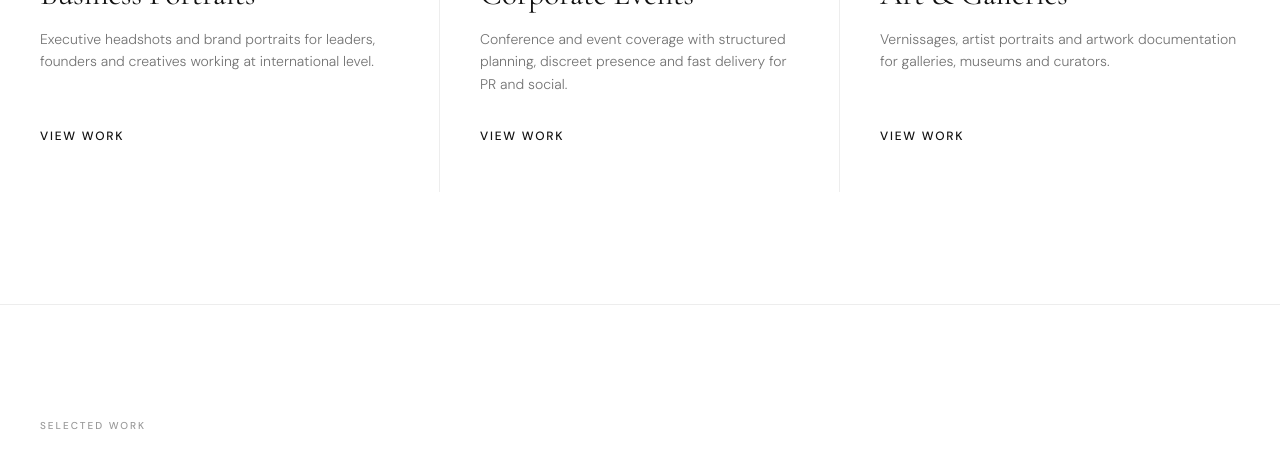
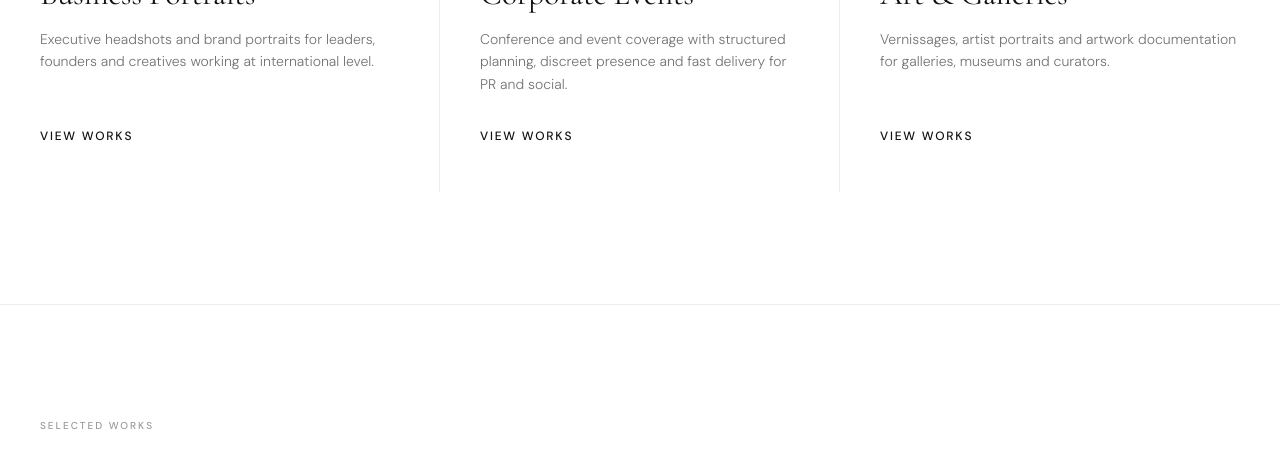
Before and after one commit to ArtFlaneur/evagorobets.com, a Next.js app: page /en in a window 1280 px wide. Shown: the part 1160-1632 px from the top of the page. Built offline with nearby package versions, Linux system fonts and the light colour scheme; grey boxes are pictures that could not be loaded.

Commit message:
home: make Selected Work tiles smaller

```diff
--- a/src/app/[locale]/page.tsx
+++ b/src/app/[locale]/page.tsx
@@ -22,23 +22,22 @@ const content = {
         num: "01",
         title: "Business Portraits",
         text: "Executive headshots and brand portraits for leaders, founders and creatives working at international level.",
-        link: "View work",
+        link: "View works",
       },
       {
         num: "02",
         title: "Corporate Events",
         text: "Conference and event coverage with structured planning, discreet presence and fast delivery for PR and social.",
-        link: "View work",
+        link: "View works",
       },
       {
         num: "03",
         title: "Art & Galleries",
         text: "Vernissages, artist portraits and artwork documentation for galleries, museums and curators.",
-        link: "View work",
+        link: "View works",
       },
     ],
-    selectedWork: "Selected Work",
-    fullPortfolio: "Full portfolio",
+    selectedWork: "Selected Works",
     testimonial: '"Eva has an instinctive understanding of the corporate environment. The portraits she made for our leadership team were used across every channel — within 48 hours of delivery."',
     testimonialBy: "Chief Communications Officer, Fortune 500 firm — Tokyo",
     aboutLabel: "About",
@@ -191,7 +190,7 @@ export default async function LocaleHome({ params }: PageProps) {
         <div className="mb-10">
           <p className="label">{t.selectedWork}</p>
         </div>
-        <EditorialGallery items={featuredGallery} />
+        <EditorialGallery items={featuredGallery} compact />
       </section>
 
       {/* Testimonial */}
--- a/src/components/EditorialGallery.tsx
+++ b/src/components/EditorialGallery.tsx
@@ -11,20 +11,24 @@ const aspectClasses: Record<GalleryImage["aspect"], string> = {
   square: "aspect-square",
 };
 
+type EditorialGalleryProps = {
+  items: GalleryImage[];
+  compact?: boolean;
+};
+
 /**
  * Editorial grid — images are laid out in a CSS columns-based masonry.
  * Portrait images are taller and break the horizontal rhythm naturally.
  */
-export function EditorialGallery({ items }: { items: GalleryImage[] }) {
+export function EditorialGallery({ items, compact = false }: EditorialGalleryProps) {
   const [activeIndex, setActiveIndex] = useState<number | null>(null);
+  const gridClass = compact
+    ? "columns-3 gap-0.5 md:columns-4"
+    : "columns-2 gap-0.5 md:columns-3";
 
   return (
     <>
-      {/* CSS columns masonry */}
-      <div
-        className="columns-2 gap-0.5 md:columns-3"
-        style={{ columnFill: "balance" }}
-      >
+      <div className={gridClass} style={{ columnFill: "balance" }}>
         {items.map((item, index) => (
           <button
             key={`${item.src}-${index}`}
@@ -45,13 +49,11 @@ export function EditorialGallery({ items }: { items: GalleryImage[] }) {
         ))}
       </div>
 
-      {/* Lightbox */}
       {activeIndex !== null ? (
         <div
           className="fixed inset-0 z-40 flex items-center justify-center bg-black"
           onClick={() => setActiveIndex(null)}
         >
-          {/* Close */}
           <button
             type="button"
             onClick={() => setActiveIndex(null)}
@@ -60,16 +62,11 @@ export function EditorialGallery({ items }: { items: GalleryImage[] }) {
             ✕
           </button>
 
-          {/* Counter */}
           <span className="absolute left-6 top-6 text-white/30 text-[11px] tracking-[0.15em]">
             {String(activeIndex + 1).padStart(2, "0")} / {String(items.length).padStart(2, "0")}
           </span>
 
-          {/* Image */}
-          <div
-            className="relative h-screen w-screen"
-            onClick={(e) => e.stopPropagation()}
-          >
+          <div className="relative h-screen w-screen" onClick={(e) => e.stopPropagation()}>
             <Image
               src={items[activeIndex].src}
               alt={items[activeIndex].alt}
@@ -80,11 +77,13 @@ export function EditorialGallery({ items }: { items: GalleryImage[] }) {
             />
           </div>
 
-          {/* Prev / Next */}
           <button
             type="button"
             disabled={activeIndex === 0}
-            onClick={(e) => { e.stopPropagation(); setActiveIndex(activeIndex - 1); }}
+            onClick={(e) => {
+              e.stopPropagation();
+              setActiveIndex(activeIndex - 1);
+            }}
             className="absolute left-6 bottom-8 text-white/40 hover:text-white disabled:opacity-0 transition-colors text-[11px] tracking-[0.2em] uppercase"
           >
             ← Prev
@@ -92,7 +91,10 @@ export function EditorialGallery({ items }: { items: GalleryImage[] }) {
           <button
             type="button"
             disabled={activeIndex === items.length - 1}
-            onClick={(e) => { e.stopPropagation(); setActiveIndex(activeIndex + 1); }}
+            onClick={(e) => {
+              e.stopPropagation();
+              setActiveIndex(activeIndex + 1);
+            }}
             className="absolute right-6 bottom-8 text-white/40 hover:text-white disabled:opacity-0 transition-colors text-[11px] tracking-[0.2em] uppercase"
           >
             Next →
```
